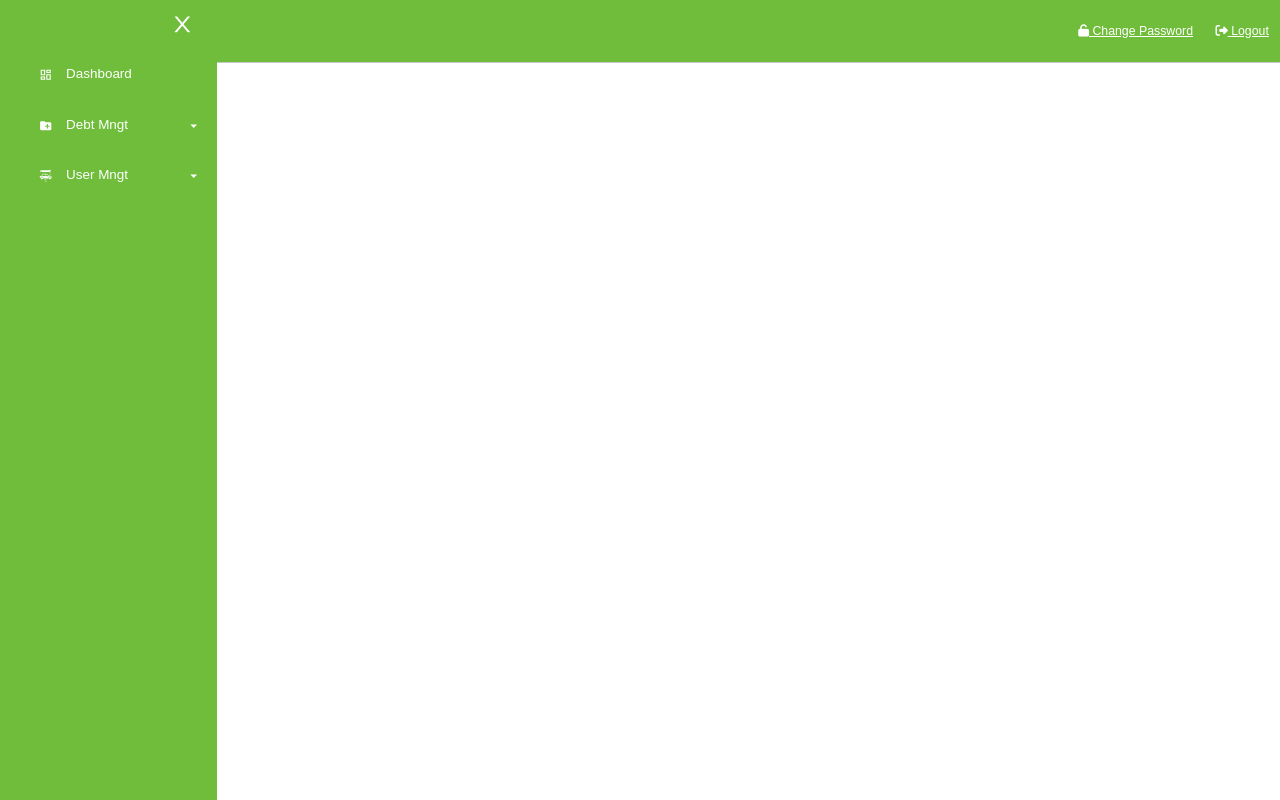
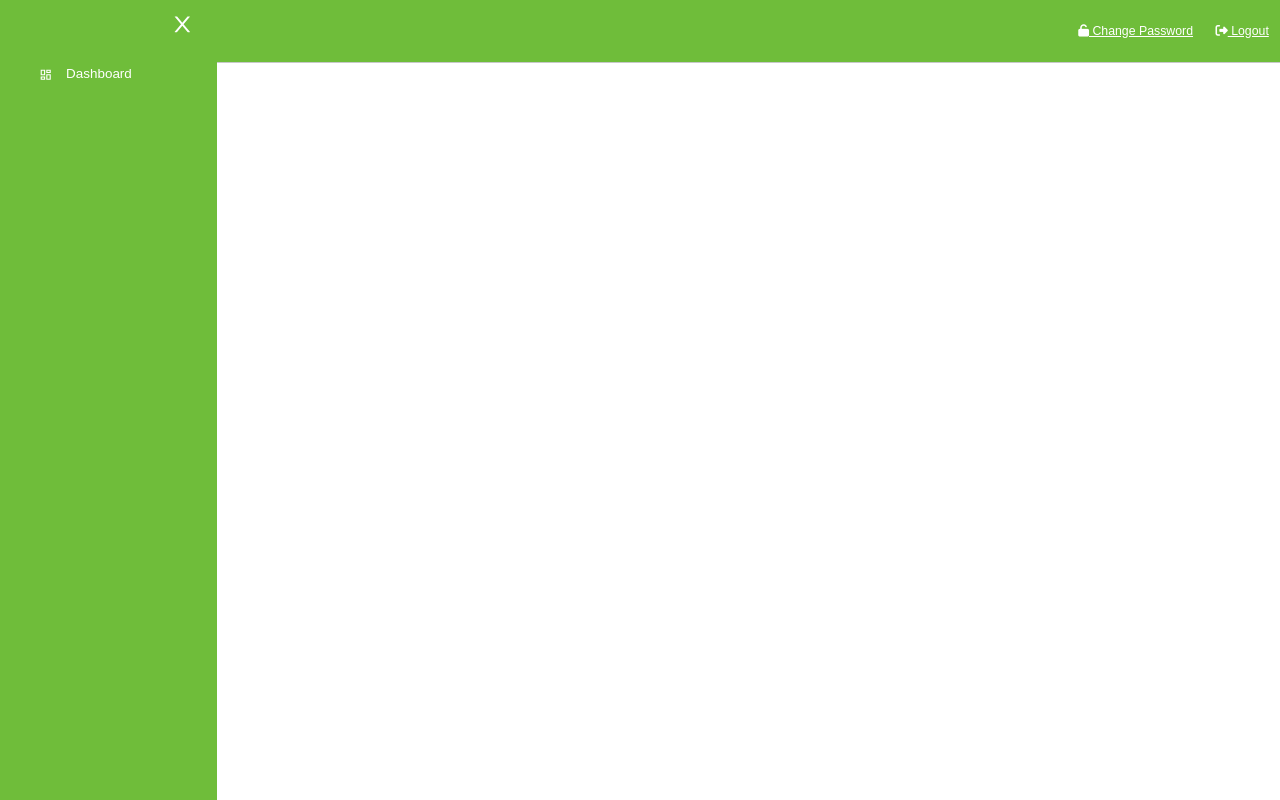
Before and after one commit to michael-basweti/dt_one_frontend, a React (Create React App) app: page /register in a window 1280 px wide. Built offline with nearby package versions, Linux system fonts and the light colour scheme.

Commit message:
remove sidebar

```diff
--- a/src/components/layout/SidebarData.js
+++ b/src/components/layout/SidebarData.js
@@ -1,9 +1,4 @@
 import React from 'react';
-import {GiCarWheel,GiCartwheel,GiMechanicGarage} from 'react-icons/gi';
-// import {AiFillHome} from 'react-icons/ai';
-// import {IoIosPaper, IoIosPricetags} from 'react-icons/io';
-// import {ImUserPlus,ImUsers} from 'react-icons/im';
-import {MdCreateNewFolder,MdOutlineRequestQuote} from 'react-icons/md';
 import {RiDashboardLine} from 'react-icons/ri'
 import {RiArrowDownSFill,RiArrowUpSFill} from 'react-icons/ri';
 
@@ -18,54 +13,4 @@ export const admin_side = [
     iconClosed: <RiArrowDownSFill />,
     iconOpened: <RiArrowUpSFill />,
   },
-  {
-    title: 'Debt  Mngt',
-    path: '#',
-    icon: <MdCreateNewFolder />,
-    cName: 'nav-text',
-    iconClosed: <RiArrowDownSFill />,
-    iconOpened: <RiArrowUpSFill />,
-    subNav: [
-      {
-        title: 'Add Debt Collectors',
-        path: '/collectors',
-        icon: <GiCarWheel />
-      },
-      {
-        title: 'Assign Invoices',
-        path: '/invoice_assign',
-        icon: <GiCartwheel />
-      },
-      {
-        title: 'Assign Customers',
-        path: '/customer_assign',
-        icon: <GiCartwheel />
-      },
-      {
-        title: 'Invoice Status',
-        path: '/invoice_status',
-        icon: <GiCartwheel />
-      }
-    ]
-  },
-  {
-    title: 'User Mngt',
-    path: '#',
-    icon: <GiMechanicGarage />,
-    cName: 'nav-text',
-    iconClosed: <RiArrowDownSFill />,
-    iconOpened: <RiArrowUpSFill />,
-    subNav: [
-      {
-        title: 'Add Users',
-        path: '/users',
-        icon: <GiCarWheel />
-      },
-      {
-        title: 'Approve Pending Users',
-        path: '/approve',
-        icon: <GiCartwheel />
-      }
-    ]
-  }
 ];
```
